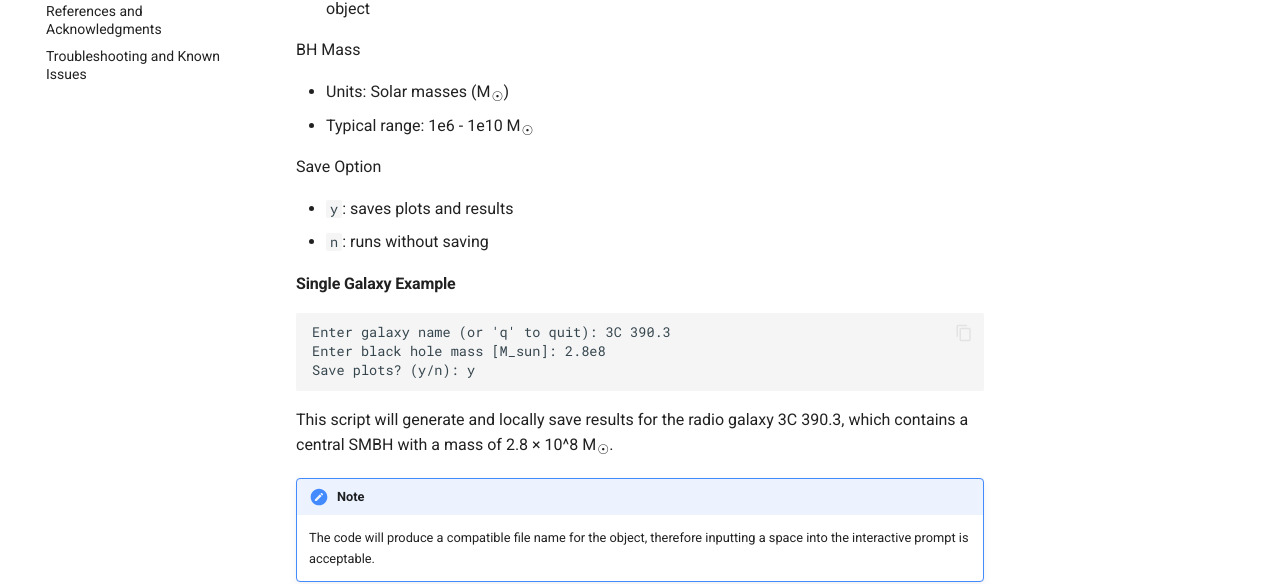
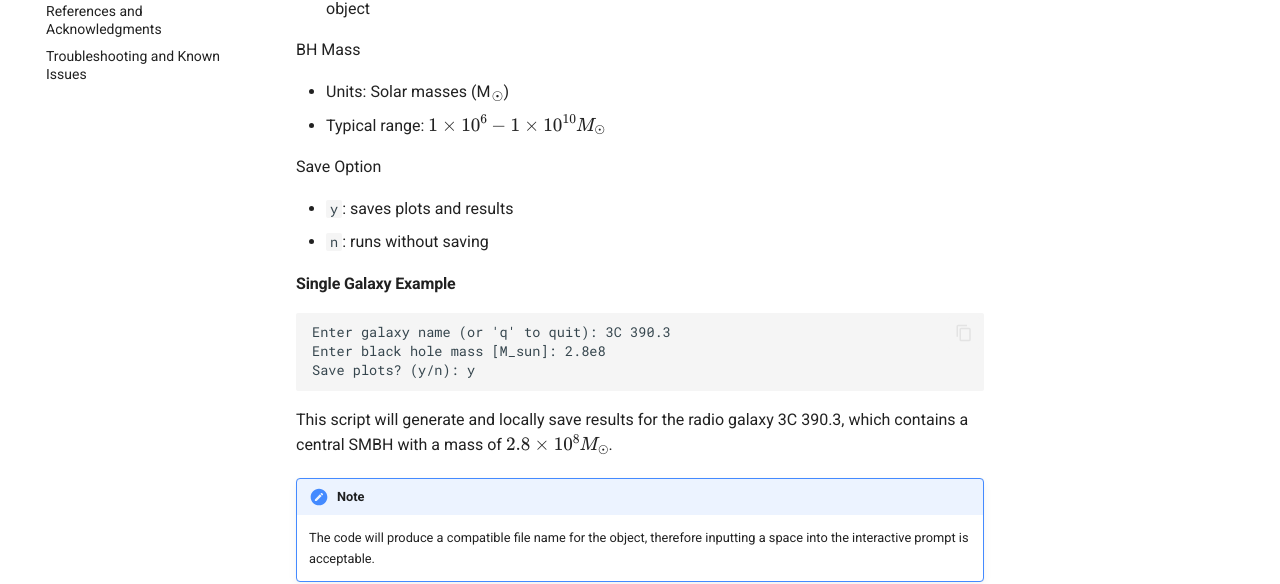
Before and after one commit to jourdanwaas/planAGN, an MkDocs documentation site: the page built from docs/docs/running.md, in a window 1280 px wide and 900 px high, scrolled down 1019 px. Shown: the part 249-833 px from the top of the window. Built offline with MkDocs 1.6.1 and Material for MkDocs 9.7.7, drawn with Linux system fonts in a browser that asks for light colours.

Commit message:
added latex math inline

````diff
--- a/docs/docs/running.md
+++ b/docs/docs/running.md
@@ -53,7 +53,7 @@ Galaxy Name
 BH Mass
 
 - Units: Solar masses (M<sub>☉</sub>)
-- Typical range: 1e6 - 1e10 M<sub>☉</sub>
+- Typical range: $1 \times 10^6 -1 \times 10^{10} M_{\odot}$
 
 Save Option
 
@@ -68,7 +68,7 @@ Enter black hole mass [M_sun]: 2.8e8
 Save plots? (y/n): y
 ```
 
-This script will generate and locally save results for the radio galaxy 3C 390.3, which contains a central SMBH with a mass of 2.8 × 10^8 M<sub>☉</sub>.
+This script will generate and locally save results for the radio galaxy 3C 390.3, which contains a central SMBH with a mass of $2.8 \times 10^8 M_{\odot}$.
 
 !!! note
     The code will produce a compatible file name for the object, therefore inputting a space into the interactive prompt is acceptable.
````
